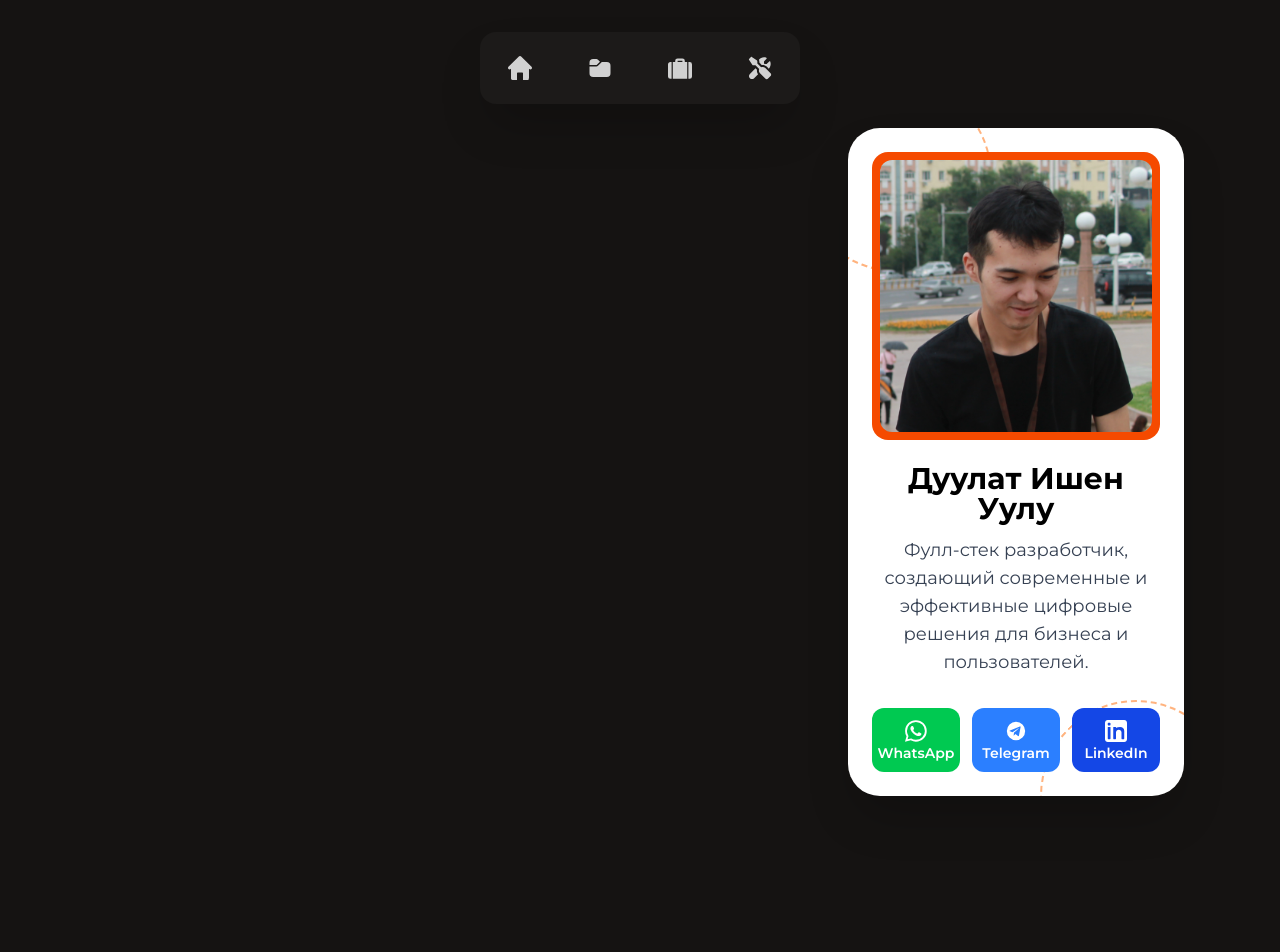
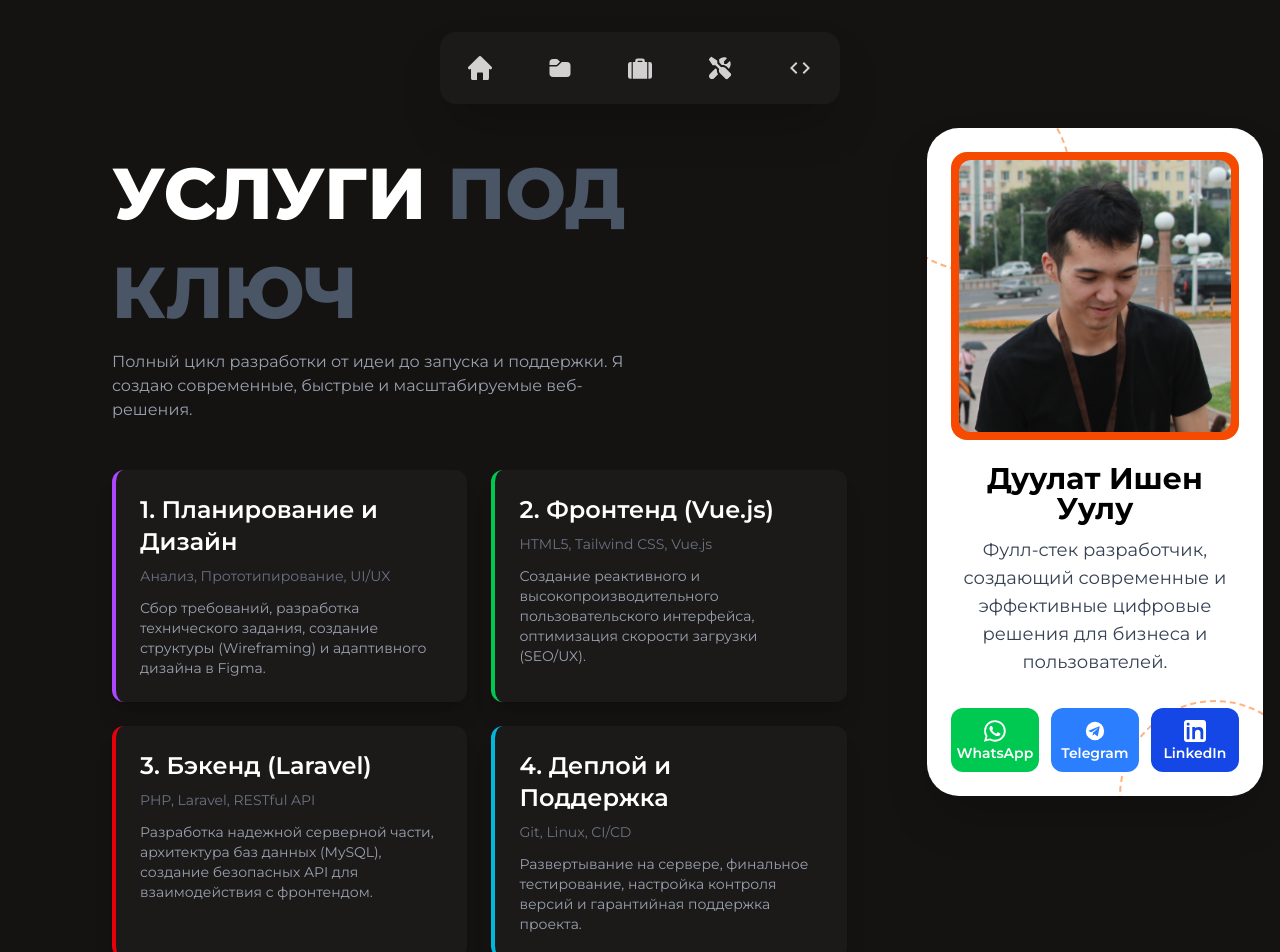
Before and after one commit to DevDuulat/portfolio_devduulat, a Vue app: page /services in a window 1280 px wide. Shown: the top 952 px of the page. Before the commit the page ends 828 px from the top, so only its background shows below. Built offline with nearby package versions, Linux system fonts and the light colour scheme.

Commit message:
add services

```diff
--- a/src/components/AppHeader.vue
+++ b/src/components/AppHeader.vue
@@ -55,6 +55,11 @@ const handleMobileClick = () => {
             <svg class="w-6 h-6" xmlns="http://www.w3.org/2000/svg" viewBox="0 0 576 512"><path fill="currentColor" d="M70.8-6.7c5.4-5.4 13.8-6.2 20.2-2l118.9 79.2c8.9 5.9 14.2 15.9 14.2 26.6v49.6l90.8 90.8c33.3-15 73.9-8.9 101.2 18.5l126.1 126.1c18.7 18.7 18.7 49.1 0 67.9l-60.1 60.1c-18.7 18.7-49.1 18.7-67.9 0L288.1 384c-27.4-27.4-33.5-67.9-18.5-101.2L178.8 192h-49.6c-10.7 0-20.7-5.3-26.6-14.2L23.4 58.9c-4.2-6.3-3.4-14.8 2-20.2zm145 303.5c-6.3 36.9 2.3 75.9 26.2 107.2l-94.9 95c-28.1 28.1-73.7 28.1-101.8 0s-28.1-73.7 0-101.8l135.4-135.5l35.2 35.1zM384.1 0c20.1 0 39.4 3.7 57.1 10.5c10 3.8 11.8 16.5 4.3 24.1l-56.7 56.7c-3 3-4.7 7.1-4.7 11.3V144c0 8.8 7.2 16 16 16h41.4c4.2 0 8.3-1.7 11.3-4.7l56.7-56.7c7.6-7.5 20.3-5.7 24.1 4.3c6.8 17.7 10.5 37 10.5 57.1c0 43.2-17.2 82.3-45 111.1L450 222c-33.1-33-78.5-45.7-121.1-38.4l-56.8-56.8V97.1l-.2-5c-.8-12.4-4.4-24.3-10.5-34.9C290.8 22.2 334.8 0 384.1-.1z"/></svg>
           </router-link>
           <span class="tooltip-text" :class="{ 'visible-tooltip': activeTooltip === 3 }">Навыки</span>
+        </li>
+        <li class="tooltip-container" @mouseenter="showTooltip(4)" @mouseleave="hideTooltip()" @click="handleMobileClick">
+          <router-link to="/services" class="text-white opacity-80 hover:opacity-100 transition duration-150 p-2 block rounded-lg">
+            <svg class="w-6 h-6" xmlns="http://www.w3.org/2000/svg" viewBox="0 0 24 24"><path fill="#ffffff" d="m14.6 16.6l4.6-4.6l-4.6-4.6L16 6l6 6l-6 6l-1.4-1.4m-5.2 0L4.8 12l4.6-4.6L8 6l-6 6l6 6l1.4-1.4Z"/></svg>   </router-link>
+          <span class="tooltip-text" :class="{ 'visible-tooltip': activeTooltip === 4 }">Услуги</span>
         </li>
 
         <!--        <li class="tooltip-container" @mouseenter="showTooltip(4)" @mouseleave="hideTooltip()" @click="handleMobileClick">-->
--- a/src/router/index.js
+++ b/src/router/index.js
@@ -3,6 +3,7 @@ import Home from '../views/Home.vue'
 import Projects from '../views/Projects.vue'
 import Skills from '../views/Skills.vue'
 import Experience from '../views/Experience.vue'
+import Services from '../views/Services.vue'
 // import Blog from '../views/Blog.vue'
 
 const routes = [
@@ -10,6 +11,7 @@ const routes = [
     { path: '/projects', component: Projects },
     { path: '/skills', component: Skills },
     { path: '/experience', component: Experience },
+    { path: '/services', component: Services },
     // { path: '/blog', component: Blog }
 ]
 
--- /dev/null
+++ b/src/views/Services.vue
@@ -0,0 +1,86 @@
+<script setup>
+</script>
+
+<template>
+  <div class="p-3 sm:p-4">
+    <h2 class="text-white text-3xl sm:text-7xl font-extrabold mb-2 leading-snug"> УСЛУГИ <span class="text-gray-600">ПОД КЛЮЧ</span>
+    </h2>
+
+    <p class="text-gray-400 max-w-full sm:max-w-lg mb-6 sm:mb-12 text-xs sm:text-base"> Полный цикл разработки от идеи до запуска и поддержки. Я создаю современные, быстрые и масштабируемые веб-решения.
+    </p>
+
+    <div class="grid grid-cols-1 md:grid-cols-2 gap-3 sm:gap-6 max-w-full sm:max-w-4xl">
+
+      <div class="bg-[#1c1a19] p-3 sm:p-6 rounded-xl shadow-xl border-l-4 border-purple-500 transition duration-300 hover:border-purple-400">
+        <h3 class="text-white text-lg sm:text-2xl font-semibold">1. Планирование и Дизайн</h3>
+        <p class="text-gray-500 mt-1 sm:mt-2 text-sm">Анализ, Прототипирование, UI/UX</p>
+        <p class="text-gray-400 mt-2 sm:mt-3 text-xs sm:text-sm">
+          Сбор требований, разработка технического задания, создание структуры (Wireframing) и адаптивного дизайна в Figma.
+        </p>
+      </div>
+
+      <div class="bg-[#1c1a19] p-3 sm:p-6 rounded-xl shadow-xl border-l-4 border-green-500 transition duration-300 hover:border-green-400">
+        <h3 class="text-white text-lg sm:text-2xl font-semibold">2. Фронтенд (Vue.js)</h3>
+        <p class="text-gray-500 mt-1 sm:mt-2 text-sm">HTML5, Tailwind CSS, Vue.js</p>
+        <p class="text-gray-400 mt-2 sm:mt-3 text-xs sm:text-sm">
+          Создание реактивного и высокопроизводительного пользовательского интерфейса, оптимизация скорости загрузки (SEO/UX).
+        </p>
+      </div>
+
+      <div class="bg-[#1c1a19] p-3 sm:p-6 rounded-xl shadow-xl border-l-4 border-red-600 transition duration-300 hover:border-red-500">
+        <h3 class="text-white text-lg sm:text-2xl font-semibold">3. Бэкенд (Laravel)</h3>
+        <p class="text-gray-500 mt-1 sm:mt-2 text-sm">PHP, Laravel, RESTful API</p>
+        <p class="text-gray-400 mt-2 sm:mt-3 text-xs sm:text-sm">
+          Разработка надежной серверной части, архитектура баз данных (MySQL), создание безопасных API для взаимодействия с фронтендом.
+        </p>
+      </div>
+
+      <div class="bg-[#1c1a19] p-3 sm:p-6 rounded-xl shadow-xl border-l-4 border-cyan-500 transition duration-300 hover:border-cyan-400">
+        <h3 class="text-white text-lg sm:text-2xl font-semibold">4. Деплой и Поддержка</h3>
+        <p class="text-gray-500 mt-1 sm:mt-2 text-sm">Git, Linux, CI/CD</p>
+        <p class="text-gray-400 mt-2 sm:mt-3 text-xs sm:text-sm">
+          Развертывание на сервере, финальное тестирование, настройка контроля версий и гарантийная поддержка проекта.
+        </p>
+      </div>
+    </div>
+
+    <div class="h-12 sm:h-24"></div>
+
+    <h2 class="text-white text-3xl sm:text-7xl font-extrabold mb-2 leading-snug"> СПЕЦИАЛИЗАЦИЯ
+      <br>
+      <span class="text-gray-600">И ФОКУС</span>
+    </h2>
+
+    <p class="text-gray-400 max-w-full sm:max-w-lg mb-6 sm:mb-12 text-xs sm:text-base"> Основные типы проектов, в которых я достигаю наилучших результатов.
+    </p>
+
+    <div class="grid grid-cols-1 sm:grid-cols-2 gap-3 sm:gap-4 max-w-full sm:max-w-xl">
+
+      <div class="bg-neutral-900 p-3 rounded-xl shadow-lg border border-neutral-800 hover:border-blue-500 transition duration-300">
+        <h4 class="text-white font-semibold text-sm sm:text-base">Корпоративные системы</h4>
+        <p class="text-gray-500 text-xs mt-1">CRM, ERP, Внутренние порталы.</p>
+        <p class="text-gray-400 text-xs mt-2">Разработка сложных систем управления данными и автоматизации бизнес-процессов.</p>
+      </div>
+
+      <div class="bg-neutral-900 p-3 rounded-xl shadow-lg border border-neutral-800 hover:border-yellow-500 transition duration-300">
+        <h4 class="text-white font-semibold text-sm sm:text-base">Сайты и Лендинги</h4>
+        <p class="text-gray-500 text-xs mt-1">Промо-страницы, сайты-визитки.</p>
+        <p class="text-gray-400 text-xs mt-2">Быстрая разработка с акцентом на высокую конверсию, адаптивность и скорость загрузки.</p>
+      </div>
+
+      <div class="bg-neutral-900 p-3 rounded-xl shadow-lg border border-neutral-800 hover:border-indigo-500 transition duration-300">
+        <h4 class="text-white font-semibold text-sm sm:text-base">E-commerce решения</h4>
+        <p class="text-gray-500 text-xs mt-1">Интернет-магазины, каталоги товаров.</p>
+        <p class="text-gray-400 text-xs mt-2">Интеграция платежных систем, управление запасами и личными кабинетами клиентов.</p>
+      </div>
+
+      <div class="bg-neutral-900 p-3 rounded-xl shadow-lg border border-neutral-800 hover:border-pink-500 transition duration-300">
+        <h4 class="text-white font-semibold text-sm sm:text-base">Реактивные SPA</h4>
+        <p class="text-gray-500 text-xs mt-1">Одностраничные приложения на Vue.js.</p>
+        <p class="text-gray-400 text-xs mt-2">Создание динамичных приложений с богатым пользовательским интерфейсом без перезагрузки страниц.</p>
+      </div>
+    </div>
+
+    <div class="h-12 sm:h-16"></div>
+  </div>
+</template>
```
